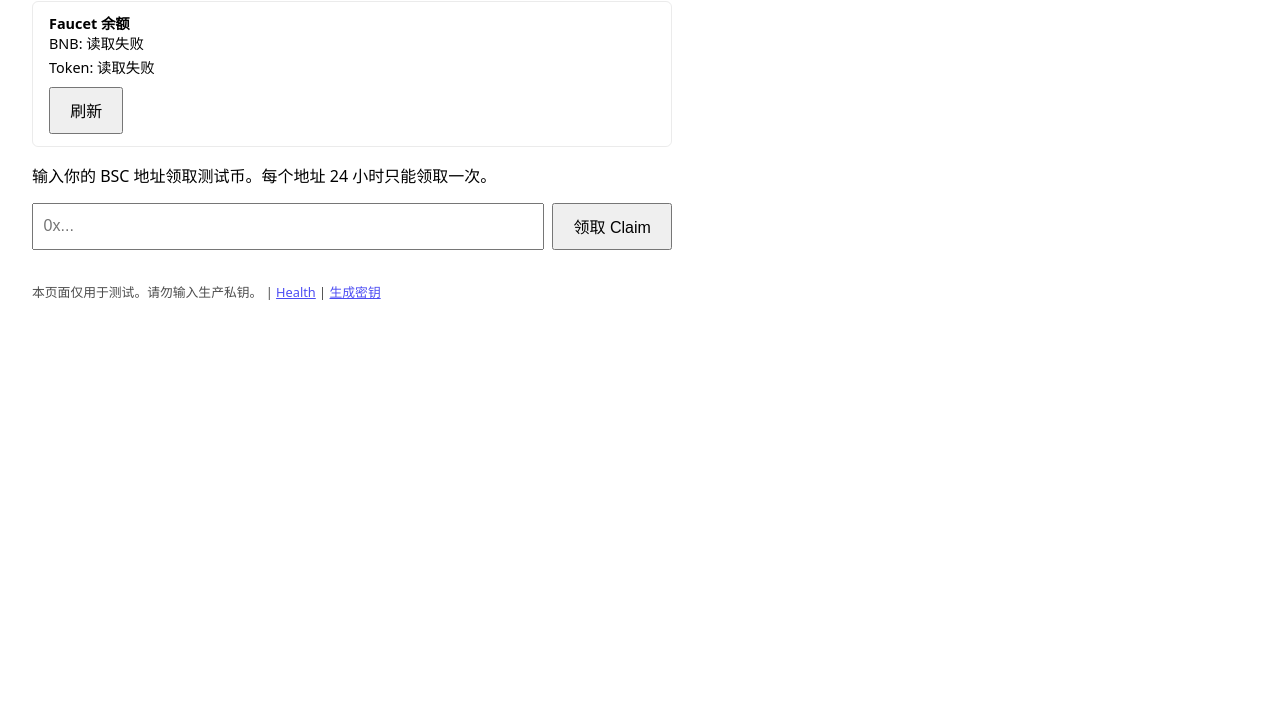
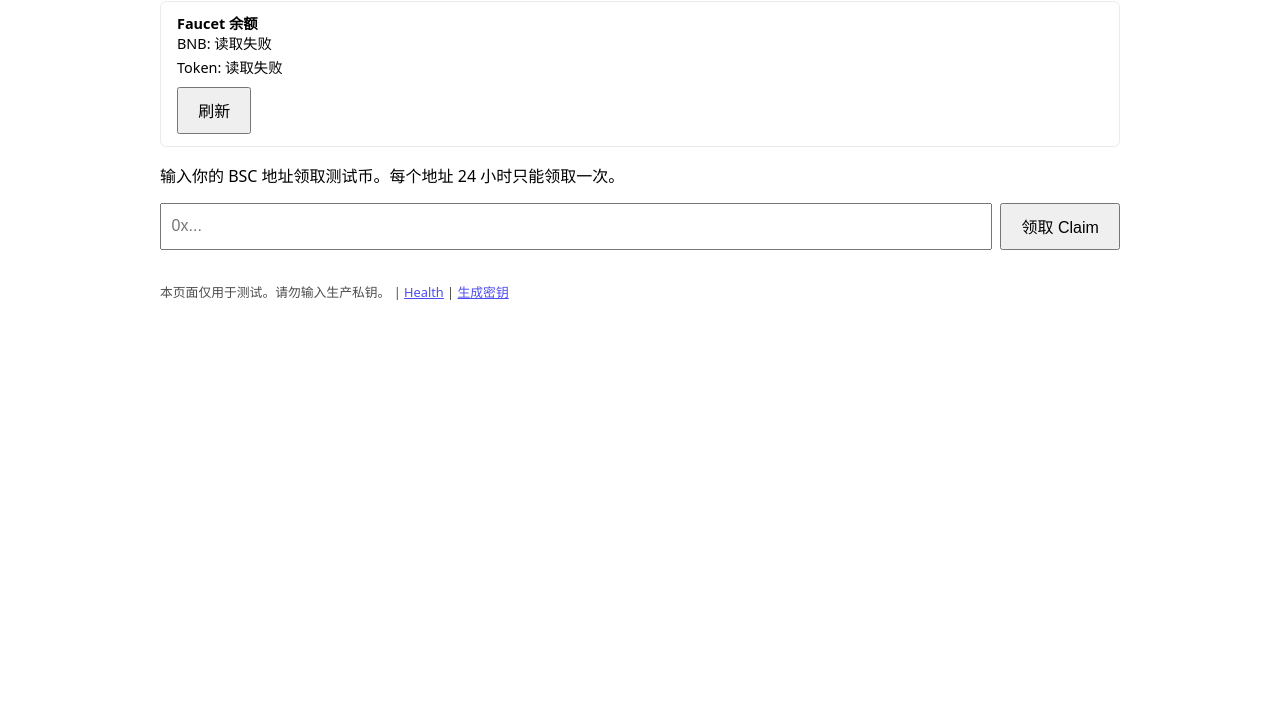
Before and after one commit to superleo-cn/bsc-faucet, a website: page public/index.html in a window 1280 px wide. Shown: the part 83-800 px from the top of the page. Drawn offline with Linux system fonts and the light colour scheme; no server answers.

Commit message:
change width

```diff
--- a/public/index.html
+++ b/public/index.html
@@ -6,7 +6,7 @@
   <meta name="viewport" content="width=device-width, initial-scale=1" />
   <style>
     :root { color-scheme: light dark; }
-    body { font-family: system-ui,-apple-system,Segoe UI,Roboto,Ubuntu,sans-serif; margin: 2rem; max-width: 640px; }
+  body { font-family: system-ui,-apple-system,Segoe UI,Roboto,Ubuntu,sans-serif; margin: 2rem auto; max-width: 960px; padding: 0 1rem; }
     h1 { font-size: 1.6rem; }
     form { display: flex; gap: .5rem; flex-wrap: wrap; }
     input[type=text] { flex: 1 1 360px; padding: .6rem; font-size: 1rem; }
```
